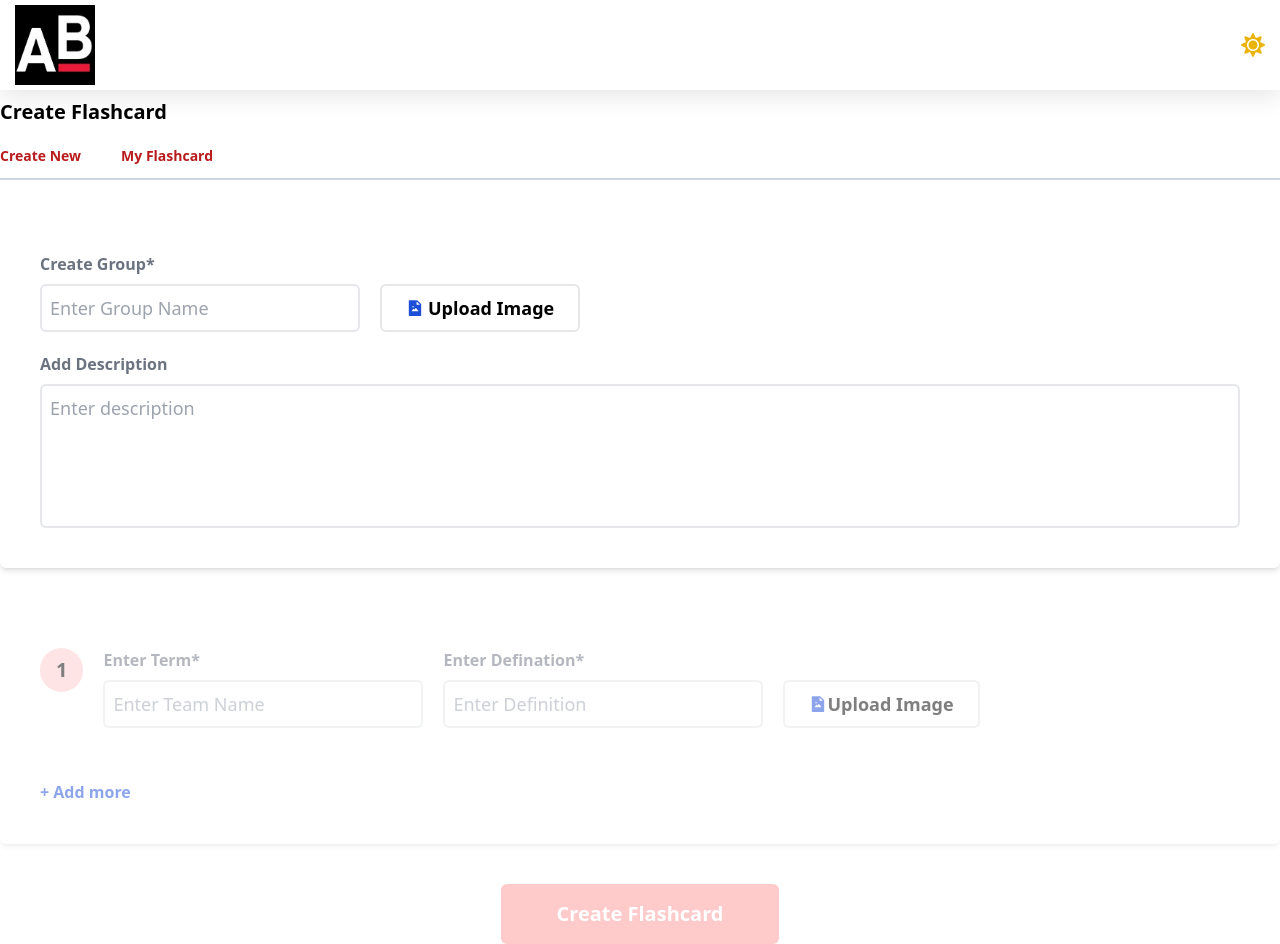
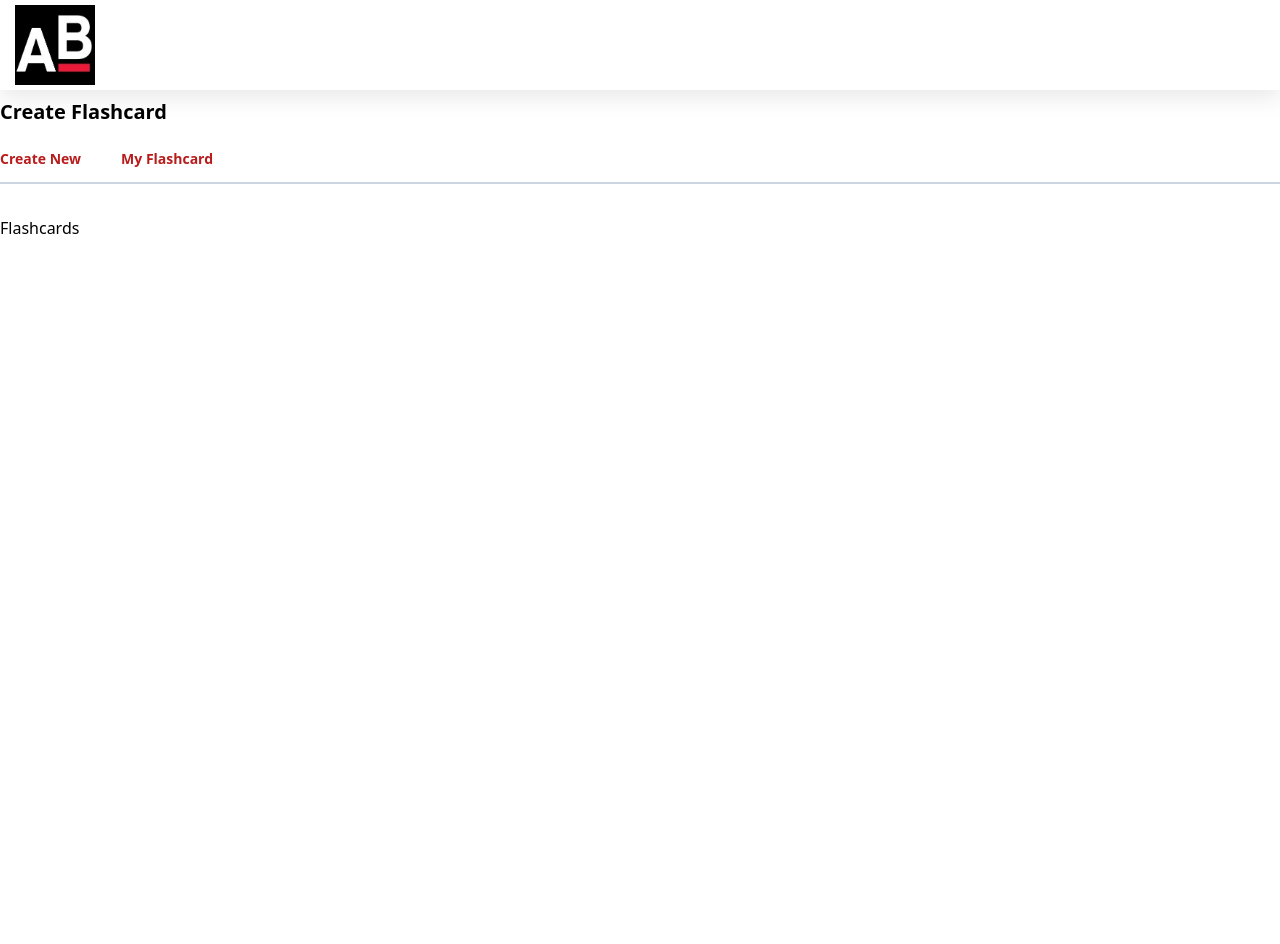
Before and after one commit to nancykaur11/Flashcard-Almabetter, a React (Create React App) app: page /flashcards in a window 1280 px wide. After the commit the page ends 800 px from the top, so only its background shows below. Built offline with nearby package versions, Linux system fonts and the light colour scheme.

Commit message:
theme stoere

```diff
--- a/package.json
+++ b/package.json
@@ -5,6 +5,7 @@
   "dependencies": {
     "@ant-design/icons": "^5.2.4",
     "@heroicons/react": "^1.0.6",
+    "@reduxjs/toolkit": "^1.9.5",
     "@testing-library/jest-dom": "^5.17.0",
     "@testing-library/react": "^13.4.0",
     "@testing-library/user-event": "^13.5.0",
--- a/public/index.html
+++ b/public/index.html
@@ -24,7 +24,7 @@
       work correctly both with client-side routing and a non-root public URL.
       Learn how to configure a non-root public URL by running `npm run build`.
     -->
-    <title>React App</title>
+    <title>Flashcards Genrator</title>
   </head>
   <body>
     <noscript>You need to enable JavaScript to run this app.</noscript>
--- a/src/App.js
+++ b/src/App.js
@@ -1,16 +1,20 @@
-
-import './App.css';
-import { Navbar } from './components/navbar';
-import { Container } from './components/container';
-import {CreateFlashcard} from './page/HomePage';
+import "./App.css";
+import { Navbar } from "./components/navbar";
+import { Container } from "./components/container";
+import { CreateFlashcard } from "./page/HomePage";
+import Flashcards from "./page/Flashcards";
+import { BrowserRouter as Router, Routes, Route } from "react-router-dom";
 
 function App() {
   return (
-    <div className="App">
-     <Navbar/>
-     <Container/>
-     <CreateFlashcard/>
-    </div>
+    <Router>
+      <Navbar />
+      <Container />
+      <Routes>
+        <Route path="/" element={<CreateFlashcard />} />
+        <Route path="/flashcards" element={<Flashcards />} />
+      </Routes>
+    </Router>
   );
 }
 
--- a/src/components/container.js
+++ b/src/components/container.js
@@ -8,12 +8,16 @@ export function Container() {
         Create Flashcard
       </h1>
       <div className="flex items-center space-x-10 mb-3">
+        <NavLink to={"/"}>
           <button className="text-sm font-semibold text-red-700">
             Create New
           </button>
+        </NavLink>
+        <NavLink to={"/flashcards"}>
           <button className="text-sm font-semibold text-red-700">
             My Flashcard
           </button>
+        </NavLink>
       </div>
       <hr className="border bg-slate-300 border-slate-300 mb-8" />
     </div>
--- a/src/components/navbar.js
+++ b/src/components/navbar.js
@@ -1,10 +1,14 @@
 import React from "react";
 import logo from "../logo/logo.jpeg";
-import "../App.css"
+import "../App.css";
 import { FaSun, FaMoon } from "react-icons/fa"; // Assuming you have installed the react-icons package
+import { useDispatch, useSelector } from "react-redux";
+import { update } from "../store/features/theme";
 
 export function Navbar() {
-  const darkMode = false;
+  const theme = useSelector((state) => state.theme);
+  const dispatch = useDispatch();
+  console.log(theme);
 
   return (
     <div className="bg-white-100 px-[15px]  h-[95px] py-4 flex justify-between items-center custom-shadow">
@@ -13,10 +17,16 @@ export function Navbar() {
       </div>
 
       <div>
-        {darkMode ? (
-          <FaMoon className="text-white text-2xl" />
+        {theme && theme ? (
+          <FaMoon
+            className="text-white text-2xl"
+            onClick={() => dispatch(update())}
+          />
         ) : (
-          <FaSun className="text-yellow-500 text-2xl" />
+          <FaSun
+            className="text-yellow-500 text-2xl"
+            onClick={() => dispatch(update())}
+          />
         )}
       </div>
     </div>
--- a/src/index.js
+++ b/src/index.js
@@ -1,14 +1,18 @@
-import React from 'react';
-import ReactDOM from 'react-dom/client';
-import './index.css';
-import App from './App';
-import reportWebVitals from './reportWebVitals';
+import React from "react";
+import ReactDOM from "react-dom/client";
+import "./index.css";
+import App from "./App";
+import reportWebVitals from "./reportWebVitals";
+import { Provider } from "react-redux";
+import { store } from "./store/store";
 
-const root = ReactDOM.createRoot(document.getElementById('root'));
+const root = ReactDOM.createRoot(document.getElementById("root"));
 root.render(
-  <React.StrictMode>
-    <App />
-  </React.StrictMode>
+  <Provider store={store}>
+    <React.StrictMode>
+      <App />
+    </React.StrictMode>
+  </Provider>
 );
 
 // If you want to start measuring performance in your app, pass a function
--- /dev/null
+++ b/src/page/Flashcards.js
@@ -0,0 +1,9 @@
+import React from 'react'
+
+const Flashcards = () => {
+  return (
+    <div>Flashcards</div>
+  )
+}
+
+export default Flashcards
--- /dev/null
+++ b/src/store/features/theme.js
@@ -0,0 +1,15 @@
+import { createSlice } from "@reduxjs/toolkit";
+
+const initialState = true;
+
+const theme = createSlice({
+  name: "theme",
+  initialState,
+  reducers: {
+    update: (state) => !state,
+  },
+});
+
+export const { update } = theme.actions;
+
+export default theme.reducer;
--- /dev/null
+++ b/src/store/store.js
@@ -0,0 +1,8 @@
+import { configureStore } from "@reduxjs/toolkit";
+import theme from "./features/theme";
+
+export const store = configureStore({
+  reducer: {
+    theme,
+  },
+});
```
Also changed, not shown: 1 other file (tests, documents, lock files or other folders). Lines whose indentation alone changed are shown as unchanged.
